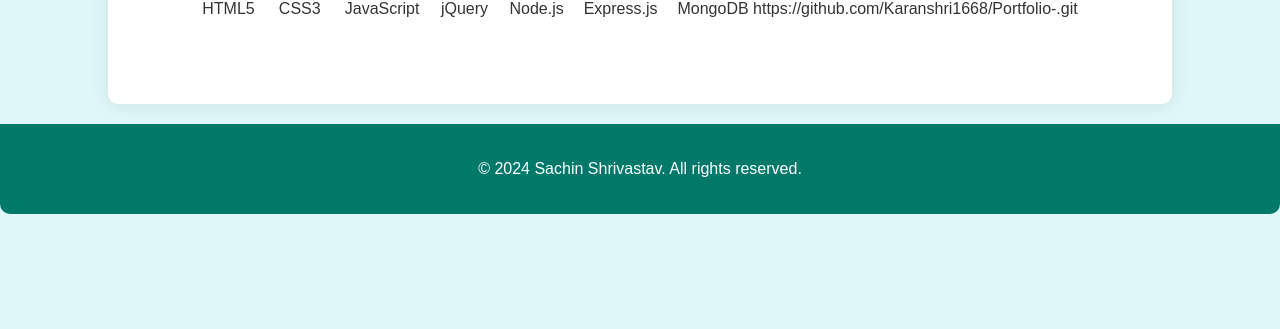
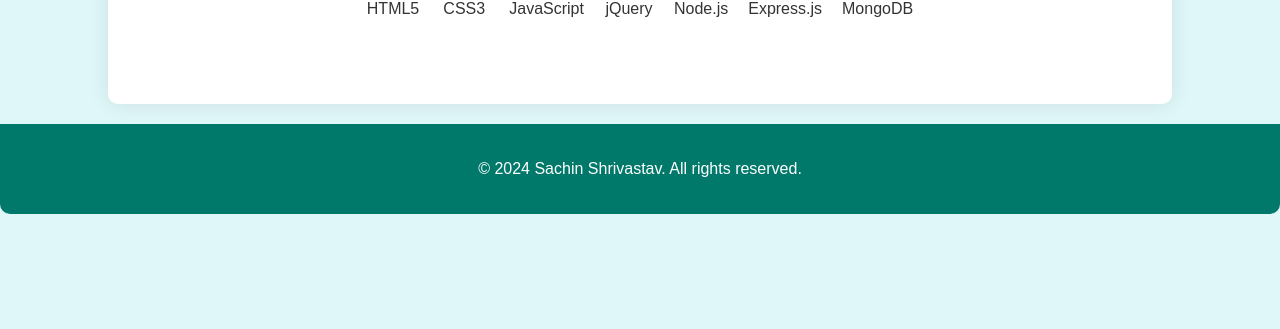
Before and after one commit to Karanshri1668/Portfolio-, a plain HTML site: page projects.html in a window 1280 px wide. Shown: the part 471-800 px from the top of the page. Drawn offline with Linux system fonts and the light colour scheme.

Commit message:
Update projects.html

```diff
--- a/projects.html
+++ b/projects.html
@@ -68,7 +68,7 @@
                 </div>
                 <div class="icon">
                     <img src="https://cdn.jsdelivr.net/gh/devicons/devicon/icons/mongodb/mongodb-original.svg" alt="MongoDB">
-                    <p>MongoDB https://github.com/Karanshri1668/Portfolio-.git</p>
+                    <p>MongoDB</p>
                 </div>
             </div>
         </section>
```
